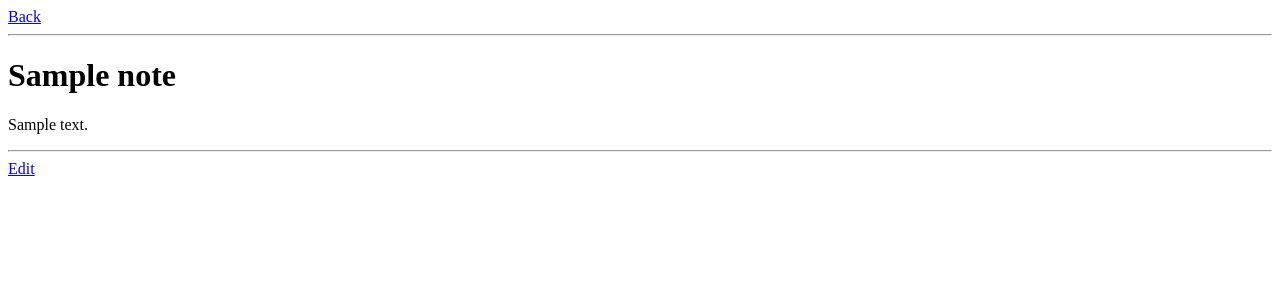
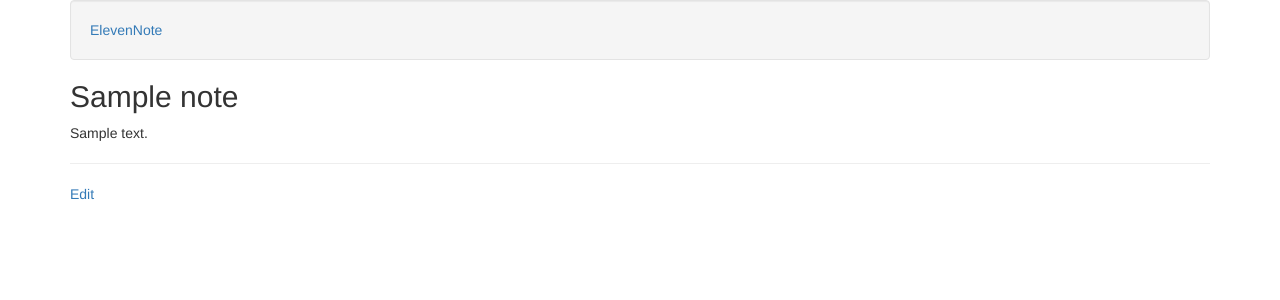
Before and after one commit to piechart/python-labs, a Django app: template lab9/src/templates/notes/detail.html in a window 1280 px wide. Shown: the top 300 px of the page. Run offline with Django 3.2, Linux system fonts and the light colour scheme; the template is opened without the code that fills it: most values are stand-ins (such as "Sample title", 1, 10 or a date in 2020); some libraries are stand-ins or nearby versions.

Commit message:
Extended detail page from base for displaying beauty

```diff
--- a/lab9/src/templates/notes/detail.html
+++ b/lab9/src/templates/notes/detail.html
@@ -1,8 +1,13 @@
-<a href="../">Back</a>
+{% extends "base.html" %}
+
+{% block content %}
+<div class="leftmarginblock">
 <hr>
-<h1>{{ note.title }}</h1>
+<h2>{{ note.title }}</h2>
 <p>
    {{ note.body | safe }}
    <hr>
    <a href="{% url 'notes:update' note.id %}">Edit</a>
 </p>
+</div>
+{% endblock %}
```
